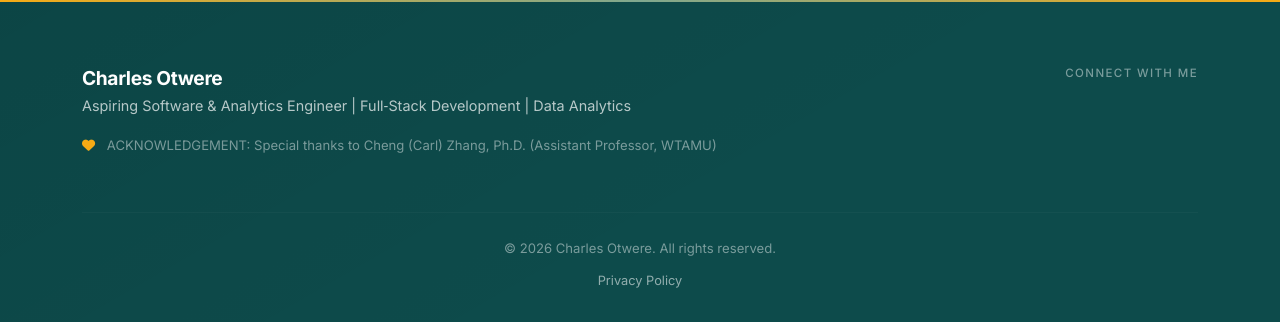
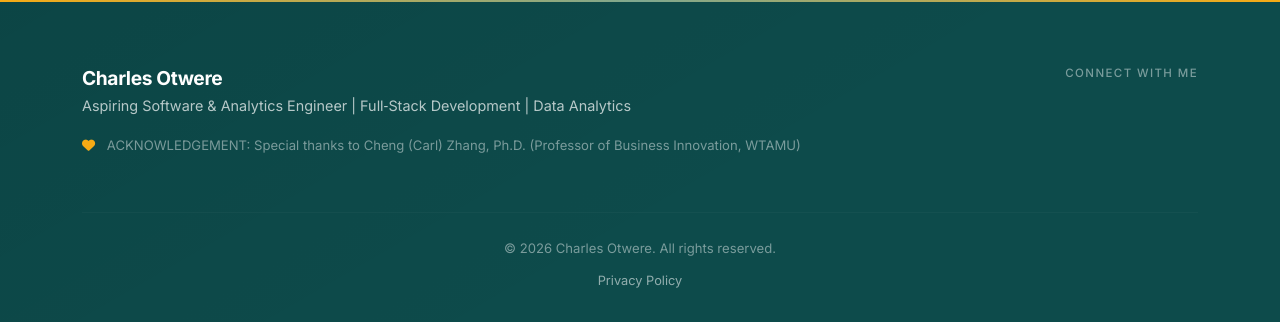
Before and after one commit to cmotwere/Charles-Otwere-Portfolio, a Django app: page /blog/ in a window 1280 px wide. Shown: the part 1096-1418 px from the top of the page. Run offline with Django 5.2, Linux system fonts and the light colour scheme; data that the repository does not hold is empty.

Commit message:
Update acknowledgement title for Dr. Cheng (Carl) Zhang
Co-Authored-By: Claude Opus 5.5 <noreply@anthropic.com>

```diff
--- a/myportfolio/portfolio/templates/portfolio/base.html
+++ b/myportfolio/portfolio/templates/portfolio/base.html
@@ -931,7 +931,7 @@
                     </ul>
                     <div class="mb-3 small" style="color: rgba(255,255,255,0.45);">
                         <i class="fas fa-heart me-2" style="color: var(--accent-color);"></i>
-                        ACKNOWLEDGEMENT: Special thanks to Cheng (Carl) Zhang, Ph.D. (Assistant Professor, WTAMU)
+                        ACKNOWLEDGEMENT: Special thanks to Cheng (Carl) Zhang, Ph.D. (Professor of Business Innovation, WTAMU)
                     </div>
                 </div>
                 <div class="col-md-4 text-md-end">
```
